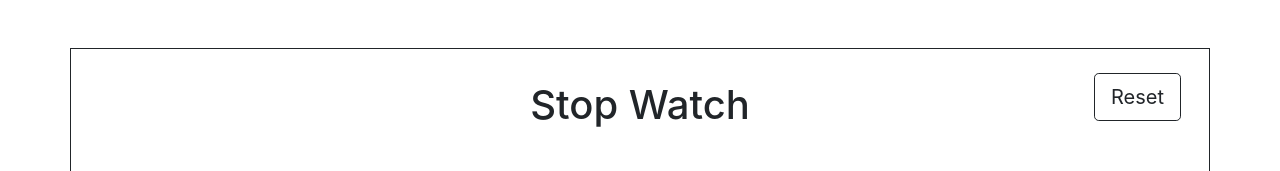
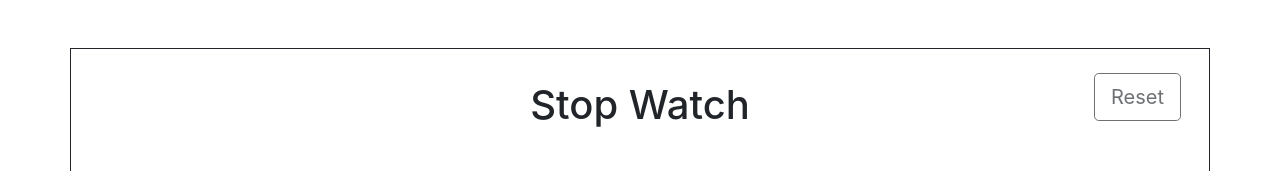
Before and after one commit to 777Vikki/react-js-prefortech-tutorial, a React (Create React App) app: page / in a window 1280 px wide. Both pictures are taken after a click on the button "Stop Watch". Shown: the top 171 px of the page. Built offline with nearby package versions, Linux system fonts and the light colour scheme.

Commit message:
update reset button

```diff
--- a/src/components/Stopwatch.js
+++ b/src/components/Stopwatch.js
@@ -35,7 +35,7 @@ export default function Stopwatch() {
         <div>
             <div className="stopwatch-circle my-3">
                 <div className="position-absolute end-0 top-0">
-                    <button type="button" className="btn btn-outline-dark btn-lg" onClick={resetStopwatch}>Reset</button>
+                    <button type="button" className="btn btn-outline-dark btn-lg" disabled={timer === 0} onClick={resetStopwatch}>Reset</button>
               </div>
                 <div className="border border-dark rounded-circle">
                     <div className="timer-clz">
```
